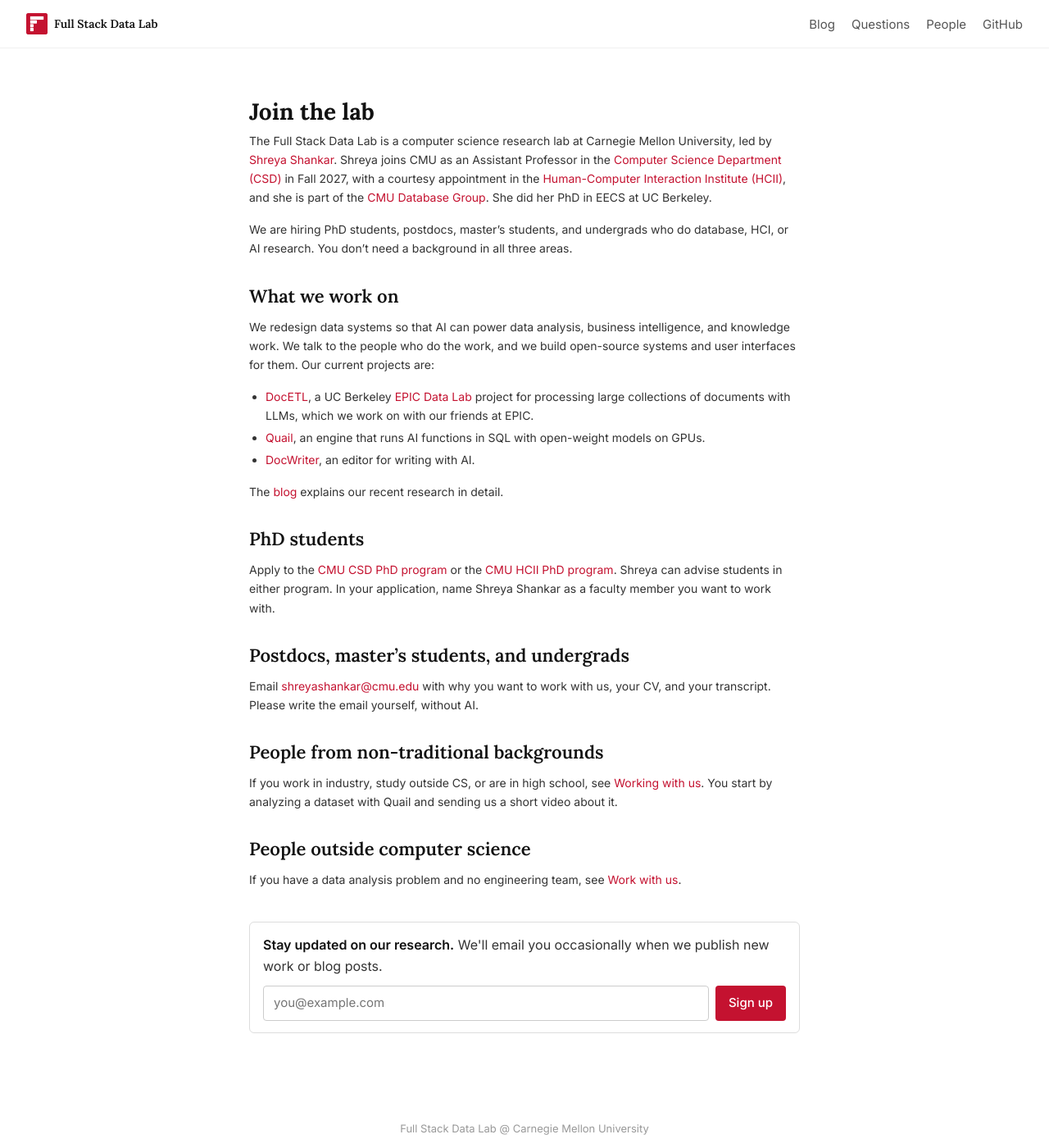
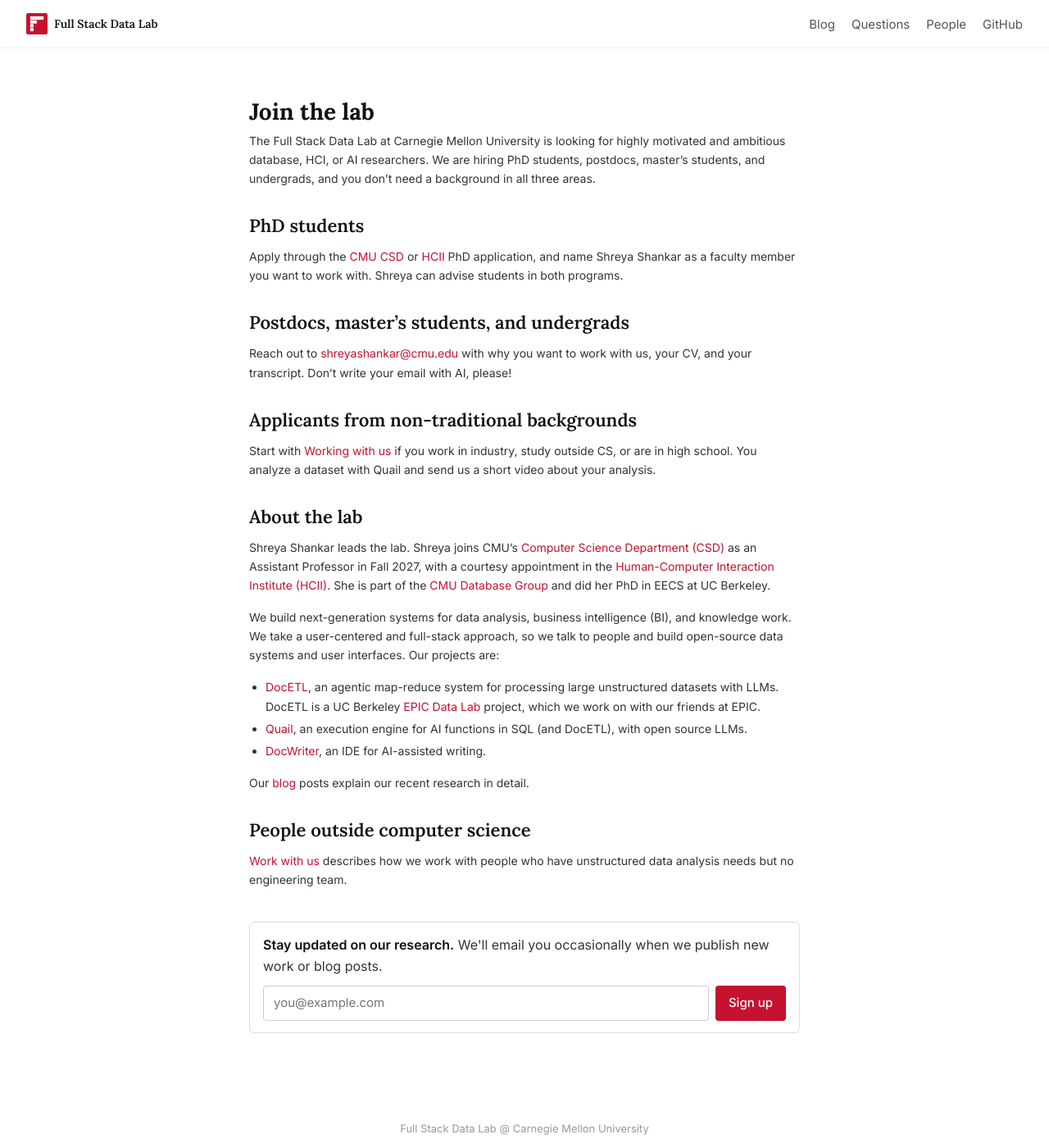
Before and after one commit to fsdatalab/fsdatalab.github.io, a Jekyll site: the page built from join/index.md, in a window 1280 px wide and 1400 px high. Shown: the whole window at 82% size. Built offline with Jekyll 4.4.1, drawn with Linux system fonts in a browser that asks for light colours.

Commit message:
Rewrite the join and collaborate pages with the writing rules
Start each page with what the reader wants to do, put the subject and
verb first in each sentence, and reuse wording from the homepage.

Co-Authored-By: Claude Opus 5.5 <noreply@anthropic.com>

```diff
--- a/join/index.md
+++ b/join/index.md
@@ -8,35 +8,35 @@ permalink: /join/
 
 ## Join the lab
 
-The Full Stack Data Lab is a computer science research lab at Carnegie Mellon University, led by [Shreya Shankar](https://sh-reya.com). Shreya joins CMU as an Assistant Professor in the [Computer Science Department (CSD)](https://csd.cmu.edu) in Fall 2027, with a courtesy appointment in the [Human-Computer Interaction Institute (HCII)](https://www.hcii.cmu.edu), and she is part of the [CMU Database Group](https://db.cs.cmu.edu). She did her PhD in EECS at UC Berkeley.
-
-We are hiring PhD students, postdocs, master's students, and undergrads who do database, HCI, or AI research. You don't need a background in all three areas.
-
-### What we work on
-
-We redesign data systems so that AI can power data analysis, business intelligence, and knowledge work. We talk to the people who do the work, and we build open-source systems and user interfaces for them. Our current projects are:
-
-- [DocETL](https://docetl.org), a UC Berkeley [EPIC Data Lab](https://epic.berkeley.edu) project for processing large collections of documents with LLMs, which we work on with our friends at EPIC.
-- [Quail](https://github.com/fsdatalab/quail), an engine that runs AI functions in SQL with open-weight models on GPUs.
-- [DocWriter](https://docwriter.org), an editor for writing with AI.
-
-The [blog](/blog/) explains our recent research in detail.
+The Full Stack Data Lab at Carnegie Mellon University is looking for highly motivated and ambitious database, HCI, or AI researchers. We are hiring PhD students, postdocs, master's students, and undergrads, and you don't need a background in all three areas.
 
 ### PhD students
 
-Apply to the [CMU CSD PhD program](https://csd.cmu.edu/academics/doctoral/admissions) or the [CMU HCII PhD program](https://www.hcii.cmu.edu/academics/phd-hci/admissions). Shreya can advise students in either program. In your application, name Shreya Shankar as a faculty member you want to work with.
+Apply through the [CMU CSD](https://csd.cmu.edu/academics/doctoral/admissions) or [HCII](https://www.hcii.cmu.edu/academics/phd-hci/admissions) PhD application, and name Shreya Shankar as a faculty member you want to work with. Shreya can advise students in both programs.
 
 ### Postdocs, master's students, and undergrads
 
-Email [shreyashankar@cmu.edu](mailto:shreyashankar@cmu.edu) with why you want to work with us, your CV, and your transcript. Please write the email yourself, without AI.
+Reach out to [shreyashankar@cmu.edu](mailto:shreyashankar@cmu.edu) with why you want to work with us, your CV, and your transcript. Don't write your email with AI, please!
 
-### People from non-traditional backgrounds
+### Applicants from non-traditional backgrounds
 
-If you work in industry, study outside CS, or are in high school, see [Working with us]({{ '/working-with-us/' | relative_url }}). You start by analyzing a dataset with Quail and sending us a short video about it.
+Start with [Working with us]({{ '/working-with-us/' | relative_url }}) if you work in industry, study outside CS, or are in high school. You analyze a dataset with Quail and send us a short video about your analysis.
+
+### About the lab
+
+Shreya Shankar leads the lab. Shreya joins CMU's [Computer Science Department (CSD)](https://csd.cmu.edu) as an Assistant Professor in Fall 2027, with a courtesy appointment in the [Human-Computer Interaction Institute (HCII)](https://www.hcii.cmu.edu). She is part of the [CMU Database Group](https://db.cs.cmu.edu) and did her PhD in EECS at UC Berkeley.
+
+We build next-generation systems for data analysis, business intelligence (BI), and knowledge work. We take a user-centered and full-stack approach, so we talk to people and build open-source data systems and user interfaces. Our projects are:
+
+- [DocETL](https://docetl.org), an agentic map-reduce system for processing large unstructured datasets with LLMs. DocETL is a UC Berkeley [EPIC Data Lab](https://epic.berkeley.edu) project, which we work on with our friends at EPIC.
+- [Quail](https://github.com/fsdatalab/quail), an execution engine for AI functions in SQL (and DocETL), with open source LLMs.
+- [DocWriter](https://docwriter.org), an IDE for AI-assisted writing.
+
+Our [blog](/blog/) posts explain our recent research in detail.
 
 ### People outside computer science
 
-If you have a data analysis problem and no engineering team, see [Work with us](/collaborate/).
+[Work with us](/collaborate/) describes how we work with people who have unstructured data analysis needs but no engineering team.
 
 {% include subscribe.html %}
 
```
Also changed, not shown: collaborate/index.md (+3 -7 lines).
